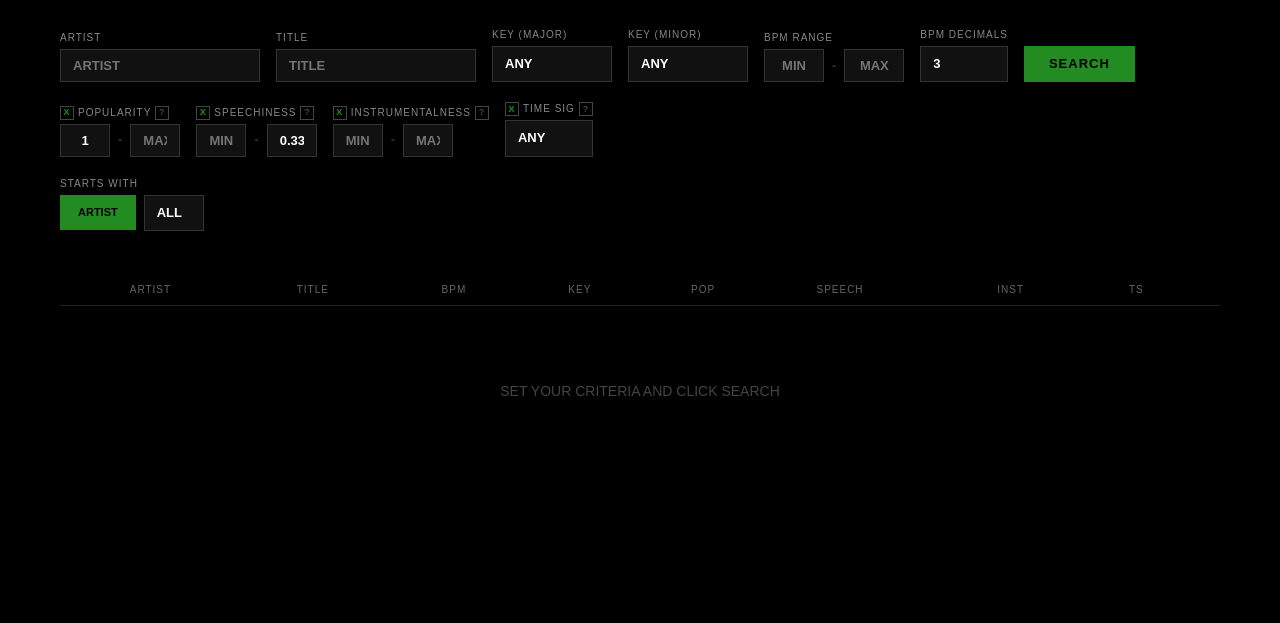
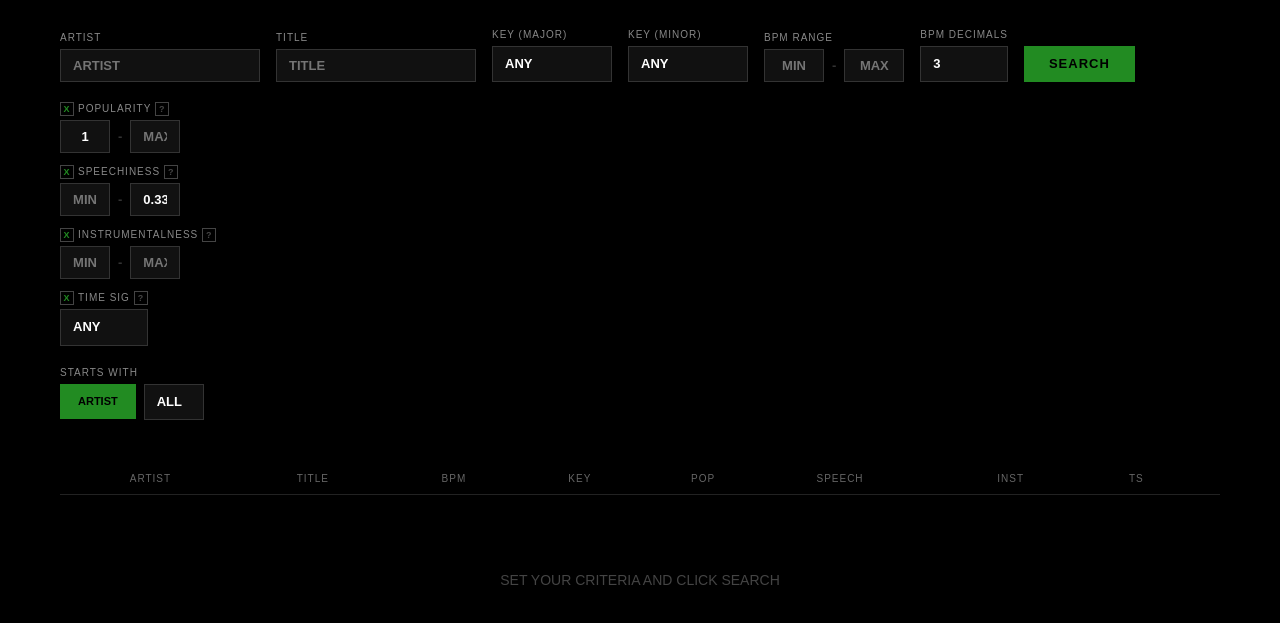
Before and after one commit to yuribeats/key-bpm-matcher, a website: page index.html in a window 1280 px wide. Shown: the part 71-694 px from the top of the page. Drawn offline with Linux system fonts and the light colour scheme.

Commit message:
Stack filters and starts-with vertically

```diff
--- a/index.html
+++ b/index.html
@@ -409,10 +409,10 @@ input[type="text"]:focus { border-color: var(--green); }
 
 .filters-row {
   display: flex;
-  flex-wrap: wrap;
-  gap: 16px;
+  flex-direction: column;
+  gap: 12px;
   margin-bottom: 20px;
-  align-items: flex-end;
+  align-items: flex-start;
 }
 
 .alpha-filter {
```
